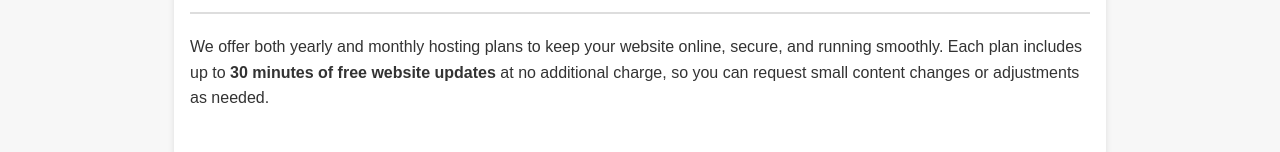
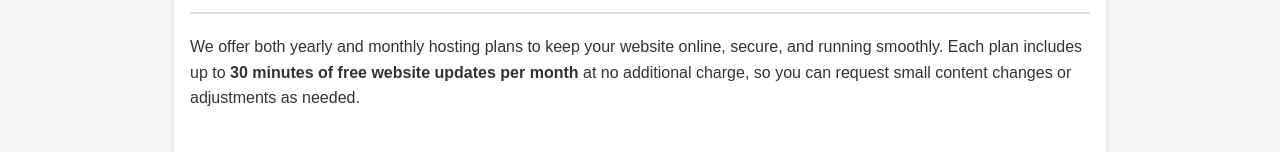
Before and after one commit to MeyerOppelt/websites, a plain HTML site: page index.html in a window 1280 px wide. Shown: the part 1286-1438 px from the top of the page. Drawn offline with Linux system fonts and the light colour scheme.

Commit message:
Update hosting plans description to include monthly updates

```diff
--- a/index.html
+++ b/index.html
@@ -109,7 +109,7 @@
 
     <section>
       <h2>Website Hosting</h2>
-      <p>We offer both yearly and monthly hosting plans to keep your website online, secure, and running smoothly. Each plan includes up to <strong>30 minutes of free website updates</strong> at no additional charge, so you can request small content changes or adjustments as needed.</p>
+      <p>We offer both yearly and monthly hosting plans to keep your website online, secure, and running smoothly. Each plan includes up to <strong>30 minutes of free website updates per month</strong> at no additional charge, so you can request small content changes or adjustments as needed.</p>
     </section>
   </main>
 
```
